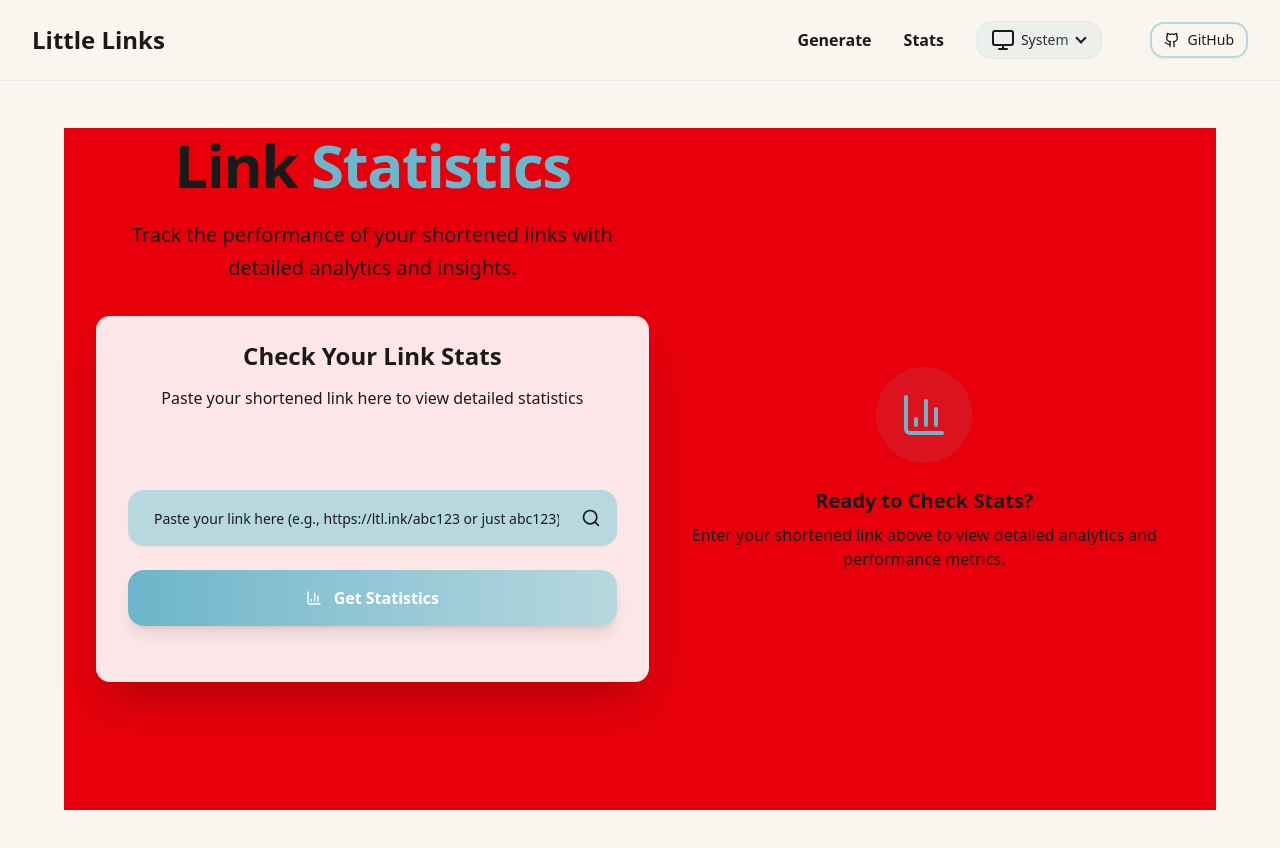
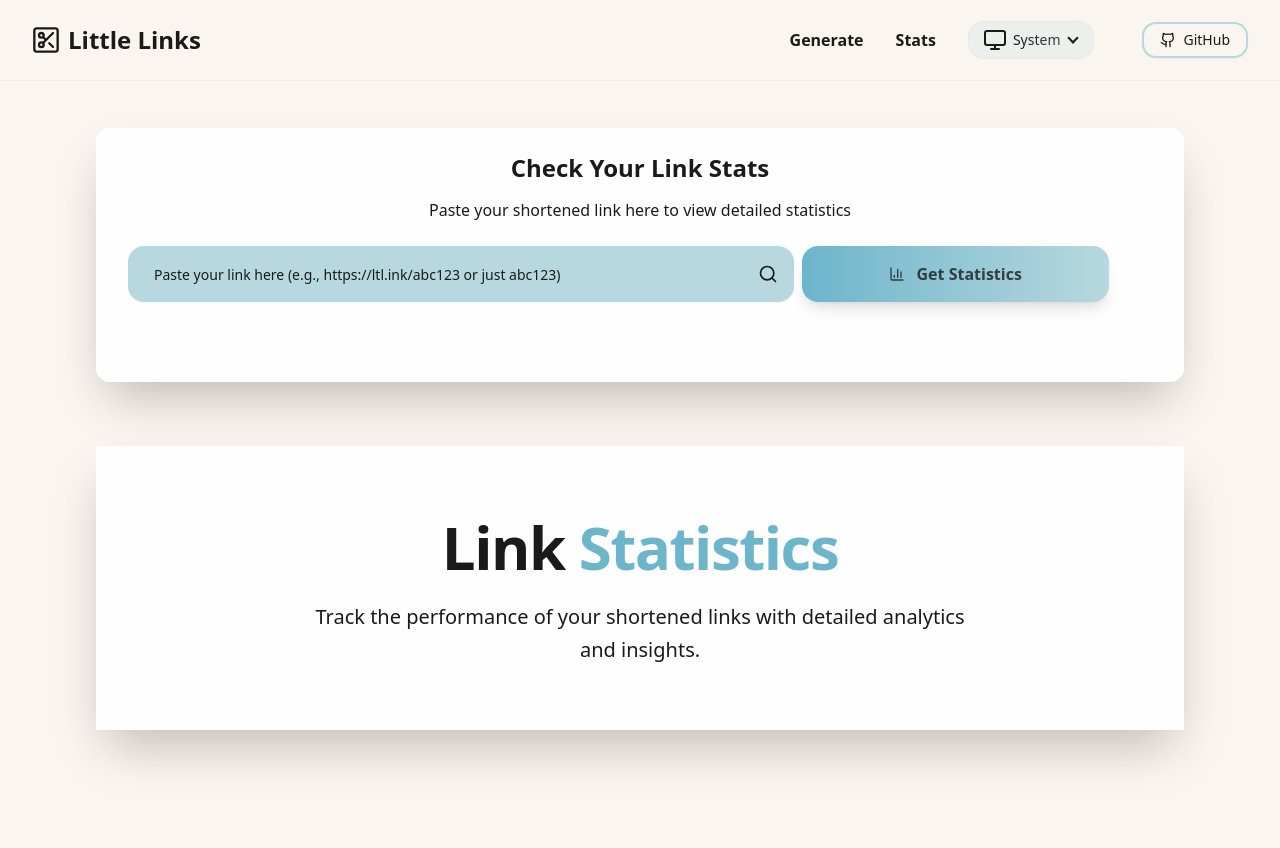
Before and after one commit to Dru-429/little-links, a Next.js app: page /stats in a window 1280 px wide. Shown: the top 848 px of the page. After the commit the page ends 810 px from the top, so only its background shows below. Built offline with nearby package versions, Linux system fonts and the light colour scheme.

Commit message:
Ench/Navbar

```diff
--- a/src/app/stats/page.tsx
+++ b/src/app/stats/page.tsx
@@ -127,30 +127,22 @@ export default function StatsPage() {
       <Navbar />
 
       <main className="pt-32 pb-20">
-        <div className="w-[90%] mx-auto px-6 lg:px-8 flex flex-col gap-4 md:flex-row bg-red-600 justify-between items-center ">
-          {/* Left  Section */}
-          <div className="text-center space-y-8 mb-16">
-            <div className="space-y-4">
-              <h1 className="text-5xl lg:text-6xl font-bold text-foreground leading-tight tracking-tight">
-                Link <span className="text-primary">Statistics</span>
-              </h1>
-              <p className="text-xl text-muted-foreground font-light max-w-2xl mx-auto leading-relaxed">
-                Track the performance of your shortened links with detailed analytics and insights.
-              </p>
-            </div>
+        <div className="w-[90%] mx-auto px-6 lg:px-8">
+          {/* hero  Section */}
+          <div className="text-center space-y-5 mb-16">
 
             {/* Search Section */}
-            <div className="mb-16">
+            <div className="">
               <Card className="border-0 shadow-2xl bg-card/90 backdrop-blur-xl">
-                <CardHeader className="text-center pb-6">
+                <CardHeader className="text-center">
                   <CardTitle className="text-2xl font-bold text-foreground mb-2">Check Your Link Stats</CardTitle>
                   <p className="text-muted-foreground font-light">
                     Paste your shortened link here to view detailed statistics
                   </p>
                 </CardHeader>
-                <CardContent className="p-8">
-                  <form onSubmit={handleSearch} className="space-y-6">
-                    <div className="relative">
+                <CardContent className="p-8 pt-0">
+                  <form onSubmit={handleSearch} className="space-y-6 md:flex gap-2 w-full">
+                    <div className="relative md:w-[65%] w-auto">
                       <Input
                         type="text"
                         placeholder="Paste your link here (e.g., https://ltl.ink/abc123 or just abc123)"
@@ -163,7 +155,7 @@ export default function StatsPage() {
                     </div>
                     <Button
                       type="submit"
-                      className="w-full h-14 text-base font-semibold rounded-2xl bg-gradient-to-r from-primary to-secondary hover:from-primary/90 hover:to-secondary/90 transition-all duration-300 shadow-lg hover:shadow-xl"
+                      className="w-auto md:w-[30%] h-14 text-base font-semibold rounded-2xl bg-gradient-to-r from-primary to-secondary hover:from-primary hover:to-primary hover:font-bold hover:text-foreground transition-all duration-200 shadow-lg hover:shadow-xl text-card-foreground/80 cursor-pointer"
                       disabled={isLoading}
                     >
                       {isLoading ? (
@@ -184,8 +176,7 @@ export default function StatsPage() {
             </div>
           </div>
 
-          <div>
-
+          <div className="border-0 shadow-2xl bg-card/90 backdrop-blur-xl">
             {/* Error State */}
             {error && (
               <div className="mb-16">
@@ -299,7 +290,16 @@ export default function StatsPage() {
             {/* Empty State */}
             {!stats && !error && !isLoading && (
               <div className="text-center py-16">
-                <div className="space-y-6">
+
+                <div className="space-y-4">
+                  <h1 className="text-5xl lg:text-6xl font-bold text-foreground leading-tight tracking-tight">
+                    Link <span className="text-primary">Statistics</span>
+                  </h1>
+                  <p className="text-xl text-muted-foreground font-light max-w-2xl mx-auto leading-relaxed">
+                    Track the performance of your shortened links with detailed analytics and insights.
+                  </p>
+                </div>
+                {/* <div className="space-y-6">
                   <div className="w-24 h-24 mx-auto bg-primary/10 rounded-full flex items-center justify-center">
                     <BarChart3 className="w-12 h-12 text-primary" />
                   </div>
@@ -309,7 +309,7 @@ export default function StatsPage() {
                       Enter your shortened link above to view detailed analytics and performance metrics.
                     </p>
                   </div>
-                </div>
+                </div> */}
               </div>
             )}
           </div>
--- a/src/components/Navbar.tsx
+++ b/src/components/Navbar.tsx
@@ -1,73 +1,103 @@
 "use client"
 
 import Link from "next/link"
-import { Github } from "lucide-react"
+import { Github, Menu, X, SquareScissors } from "lucide-react"
 import { Button } from "@/components/ui/button"
 import { ModeToggle } from "./ModeToggle"
+import { useEffect, useState } from "react"
+import { AnimatePresence, motion } from "framer-motion"
+import clsx from "clsx"
 
 export default function Navbar() {
+  const [isScrolled, setIsScrolled] = useState(false)
+  const [menuOpen, setMenuOpen] = useState(false)
+
+  useEffect(() => {
+    const handleScroll = () => {
+      setIsScrolled(window.scrollY > 10)
+    }
+
+    window.addEventListener("scroll", handleScroll)
+    return () => window.removeEventListener("scroll", handleScroll)
+  }, [])
+
+  const scrollToSection = (id: string) => {
+    const section = document.getElementById(id)
+    if (section) {
+      section.scrollIntoView({ behavior: "smooth" })
+      setMenuOpen(false)
+    }
+  }
+
   return (
-    <nav className="fixed top-0 left-0 right-0 z-50 bg-background/80 backdrop-blur-xl border-b border-border/30">
+    <nav
+      className={clsx(
+        "w-full z-50 transition-all duration-300",
+        isScrolled
+          ? "fixed top-4 left-4 right-4 bg-background/90 shadow-xl border border-border rounded-xl backdrop-blur-xl"
+          : "fixed top-0 left-0 right-0 bg-background/80 border-b border-border/30 backdrop-blur"
+      )}
+    >
       <div className="max-w-7xl mx-auto px-6 lg:px-8">
         <div className="flex justify-between items-center h-20">
-          {/* Logo/Brand */}
-          <div className="flex-shrink-0">
+          {/* Logo */}
           <Link
             href="/"
-              className="text-2xl font-bold text-foreground transition-all duration-300"
+            className="text-2xl font-bold text-foreground flex items-center gap-2"
           >
-
+            <SquareScissors className="h-7 w-7" />
             Little Links
           </Link>
-          </div>
 
-          {/* Navigation Links */}
-          <div className="hidden md:block">
-            <div className="flex items-center space-x-8">
-              <Link href="/" className="text-foreground hover:text-accent font-semibold transition-colors relative group">
+          {/* Desktop Nav */}
+          <div className="hidden md:flex items-center space-x-8">
+            <button onClick={() => scrollToSection("generate")} className="hover:text-accent font-semibold transition-colors relative group">
               Generate
               <span className="absolute -bottom-1 left-0 w-0 h-0.5 bg-accent transition-all duration-300 group-hover:w-full"></span>
-              </Link>
-              <Link
-                href="/stats"
-                className="text-foreground hover:text-accent font-semibold transition-colors relative group"
-              >
+            </button>
+
+            <button onClick={() => scrollToSection("stats")} className="hover:text-accent font-semibold transition-colors relative group">
               Stats
               <span className="absolute -bottom-1 left-0 w-0 h-0.5 bg-accent transition-all duration-300 group-hover:w-full"></span>
-              </Link>
+            </button>
 
             <ModeToggle />
 
-              <Button
-                variant="secondary"
-                size="default"
-                asChild
-                className="ml-4 bg-transparent border-2 rounded-xl hover:bg-primary/10 transition-all duration-300"
-              >
-                <Link
-                  href="https://github.com/Dru-429/little-links"
-                  target="_blank"
-                  rel="noopener noreferrer"
-                  className="flex items-center gap-2"
-                >
+            <Button variant="secondary" className="ml-4 rounded-xl bg-transparent border-2 hover:bg-primary/10">
+              <Link href="https://github.com/Dru-429/little-links" target="_blank" rel="noopener noreferrer" className="flex items-center gap-2">
                 <Github className="h-4 w-4" />
                 <span className="hidden lg:inline">GitHub</span>
               </Link>
             </Button>
-
-            </div>
           </div>
 
-          {/* Mobile menu button */}
+          {/* Mobile Toggle */}
           <div className="md:hidden">
-            <Button variant="outline" size="default" asChild className="border-2 rounded-xl bg-transparent">
-              <Link href="https://github.com" target="_blank" rel="noopener noreferrer">
-                <Github className="h-4 w-4" />
-              </Link>
+            <Button variant="ghost" size="icon" onClick={() => setMenuOpen(!menuOpen)}>
+              {menuOpen ? <X /> : <Menu />}
             </Button>
           </div>
         </div>
       </div>
+
+      {/* Mobile Menu */}
+      <AnimatePresence>
+        {menuOpen && (
+          <motion.div
+            initial={{ height: 0 }}
+            animate={{ height: "auto" }}
+            exit={{ height: 0 }}
+            transition={{ duration: 0.3 }}
+            className="md:hidden px-6 pb-4"
+          >
+            <div className="flex flex-col gap-4">
+              <button onClick={() => scrollToSection("generate")} className="text-left text-foreground hover:text-accent font-medium">Generate</button>
+              <button onClick={() => scrollToSection("stats")} className="text-left text-foreground hover:text-accent font-medium">Stats</button>
+              <Link href="https://github.com/Dru-429/little-links" target="_blank" className="text-left text-foreground hover:text-accent font-medium">GitHub</Link>
+            </div>
+          </motion.div>
+        )}
+      </AnimatePresence>
     </nav>
   )
 }
```
Lines whose indentation alone changed are shown as unchanged.
